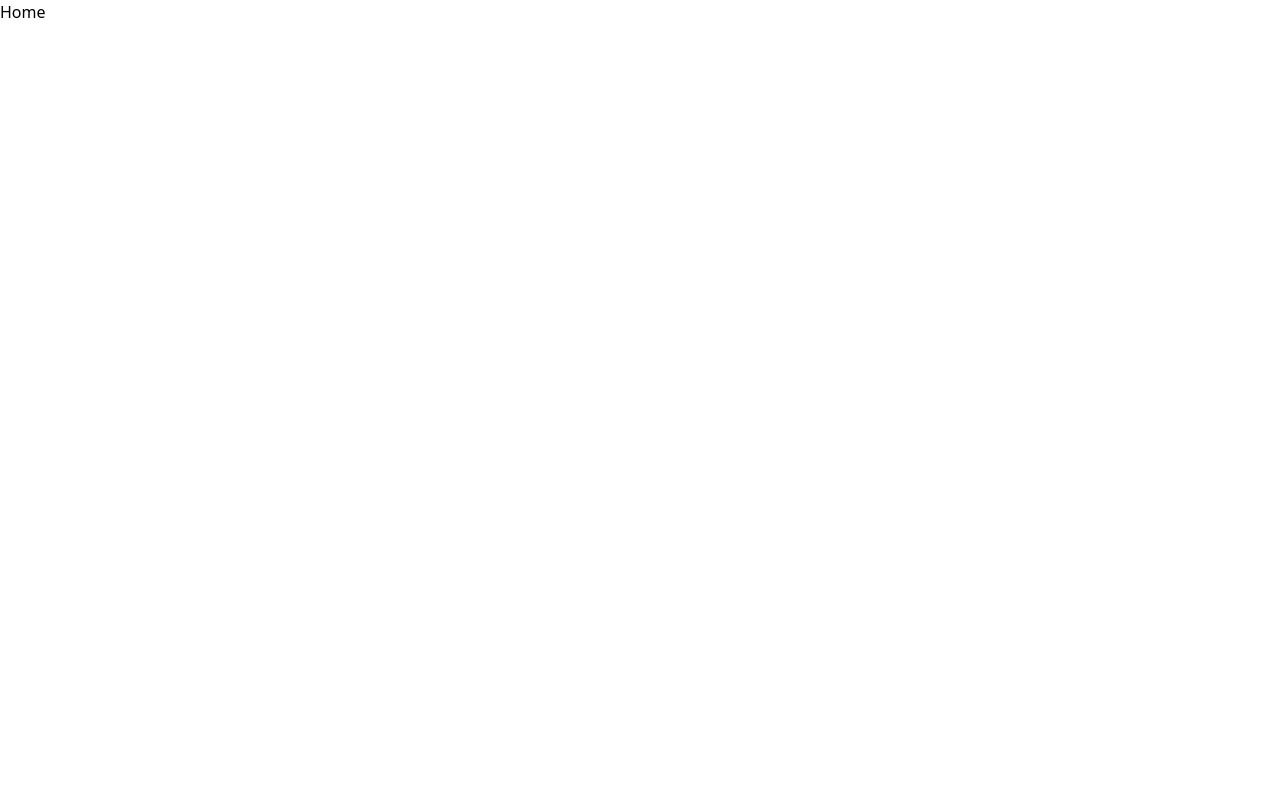
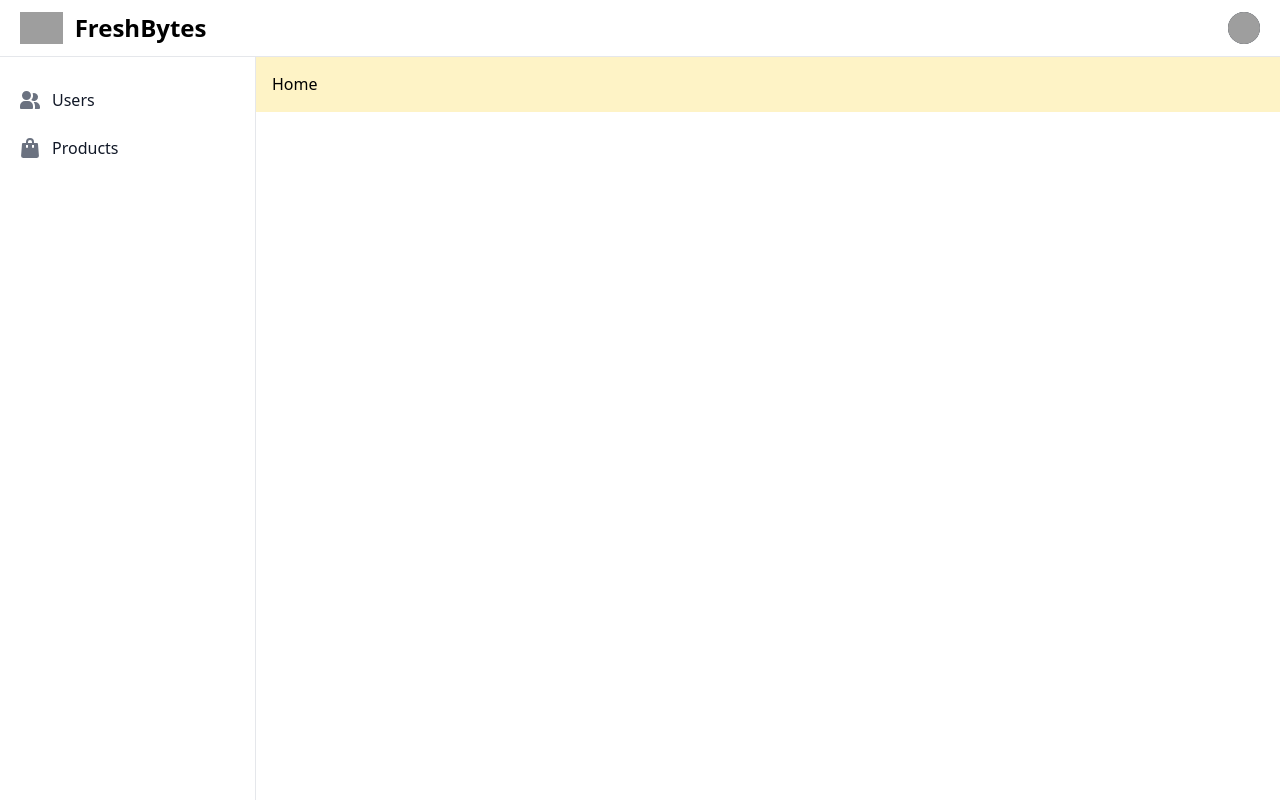
Before and after one commit to techrepublik/freshbytesremotedeploy, a Nuxt app: page /home in a window 1280 px wide. Built offline with nearby package versions, Linux system fonts and the light colour scheme; grey boxes are pictures that could not be loaded.

Commit message:
nuxtlayout

```diff
--- a/app.vue
+++ b/app.vue
@@ -1,6 +1,8 @@
 <template>
   <div class="light">
     <NuxtRouteAnnouncer />
-    <NuxtPage />
+    <NuxtLayout>
+      <NuxtPage />
+    </NuxtLayout>
   </div>
 </template>
--- a/pages/home/index.vue
+++ b/pages/home/index.vue
@@ -1,11 +1,9 @@
 <script setup>
     definePageMeta({
-    layout: false,
+    layout: 'home',
 })
 </script>
 
 <template>
-        <NuxtLayout name="home">
-            <h1>Home</h1>
-        </NuxtLayout>
+        <h1>Home</h1>
 </template>
--- a/pages/home/products/index.vue
+++ b/pages/home/products/index.vue
@@ -1,11 +1,9 @@
 <script setup>
     definePageMeta({
-    layout: false,
+    layout: 'home',
 })
 </script>
 
 <template>
-        <NuxtLayout name="home">
-            <h1>Products</h1>
-        </NuxtLayout>
+    <h1>Products</h1>
 </template>
--- a/pages/home/users/index.vue
+++ b/pages/home/users/index.vue
@@ -1,11 +1,9 @@
 <script setup>
     definePageMeta({
-    layout: false,
+    layout: 'home',
 })
 </script>
 
 <template>
-        <NuxtLayout name="home">
-            <h1>Users</h1>
-        </NuxtLayout>
+    <h1>Users</h1>
 </template>
```
